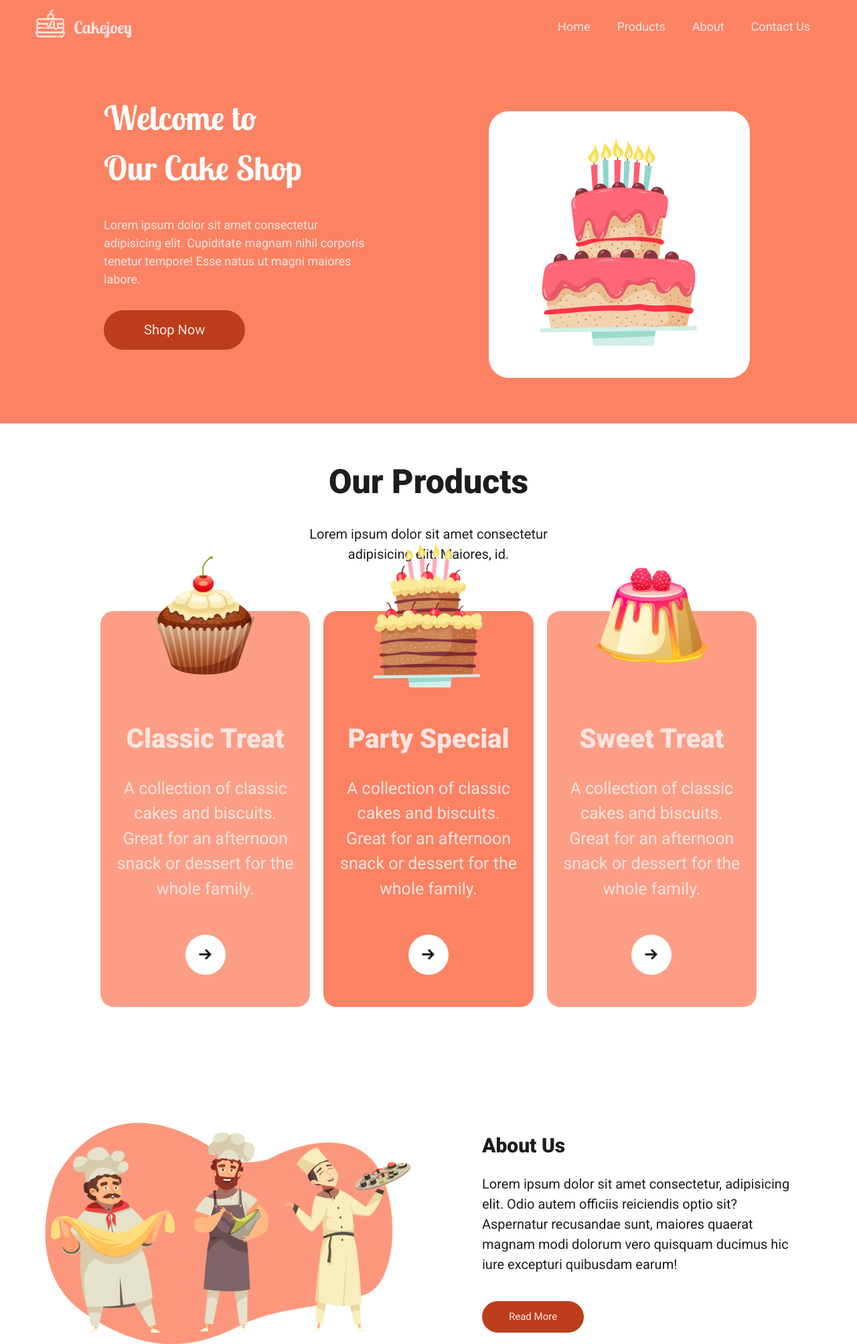
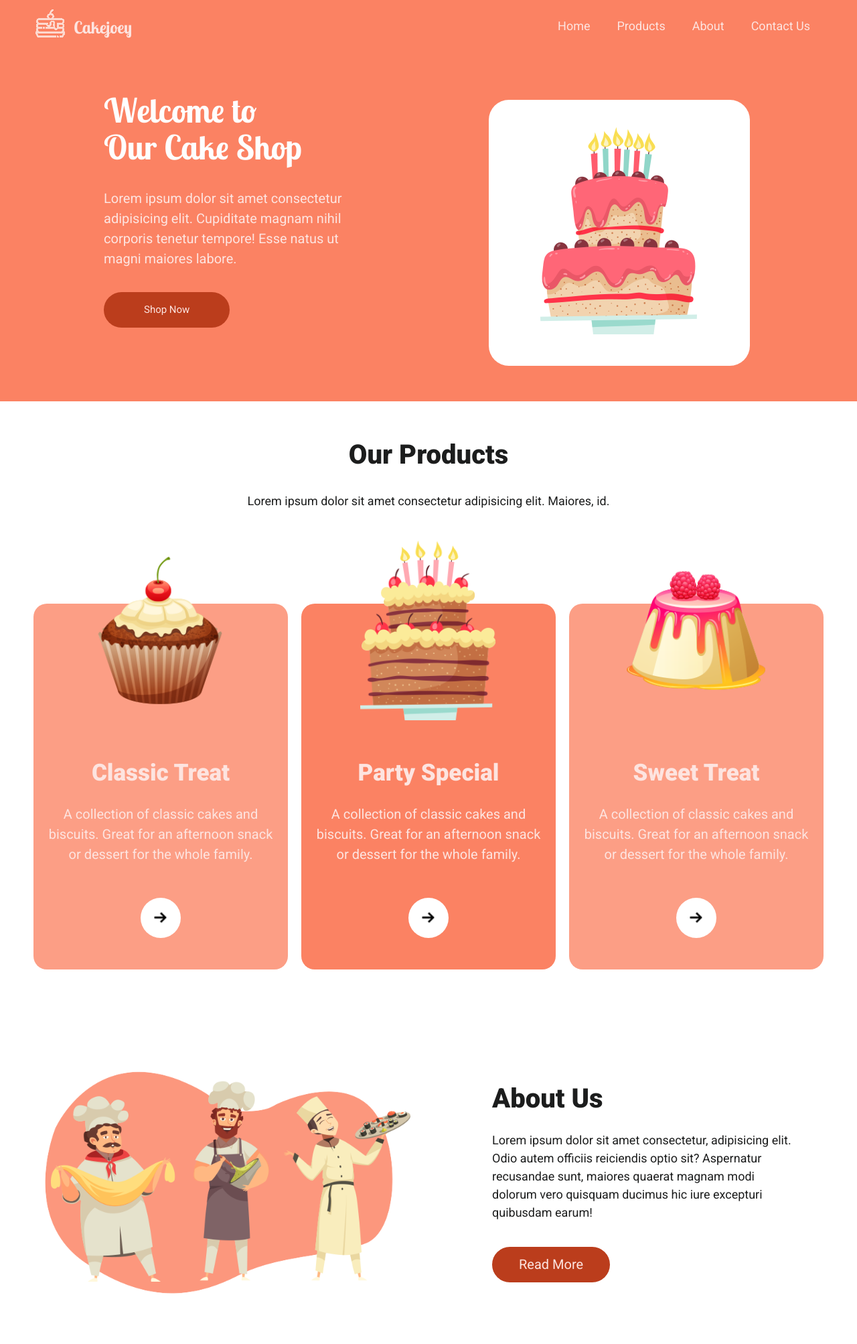
Before and after one commit to karl-george/CakeJoey, a plain HTML site: page index.html in a window 1280 px wide. Shown: the part 20-2026 px from the top of the page at 67% size. Drawn offline with Linux system fonts and the light colour scheme.

Commit message:
Tidying up src code and styling for responsiveness

```diff
--- a/css/styles.css
+++ b/css/styles.css
@@ -36,20 +36,38 @@ h1 {
   background: var(--color-primary);
   font-size: 6rem;
   margin-top: -2rem;
+  line-height: 1.1;
 }
 
 h2 {
-  font-size: 5rem;
+  /* font-size: 5rem; */
+  font-size: 4rem;
 }
 
 h3 {
-  font-size: 4rem;
+  /* font-size: 4rem; */
+  font-size: 2.8rem;
   font-weight: bold;
   margin-bottom: 2rem;
 }
 
 .heading-dark {
   color: var(--color-text-dark);
+}
+
+@media screen and (min-width: 1024px) {
+  body {
+    font-size: 1.8rem;
+  }
+  h1 {
+    font-size: 8rem;
+  }
+  h2 {
+    font-size: 4rem;
+  }
+  h3 {
+    font-size: 2.4rem;
+  }
 }
 
 /* Grids */
@@ -79,7 +97,7 @@ h3 {
   white-space: nowrap;
   padding: 4rem 6rem;
   border-radius: 40px;
-  font-size: 2rem;
+  font-size: 1.8rem;
 }
 
 .btn-dark {
@@ -88,15 +106,16 @@ h3 {
 }
 
 .btn-dark:hover {
-  /* TODO: Make sure hover effect doesn't clash with background colour of hero */
   background: #d95938;
 }
 
+@media screen and (min-width: 1024px) {
+  .btn {
+    font-size: 1.5rem;
+  }
+}
+
 /* Cake Card */
-.card-container {
-  max-width: 1000px;
-  margin: 0 auto;
-}
 
 .cake-grid {
   justify-content: center;
@@ -119,16 +138,17 @@ h3 {
 
 .card-title {
   margin-top: 1rem;
+  font-size: 3.5rem;
 }
 
 .cake-content {
-  font-size: 2.5rem;
   margin-bottom: 5rem;
+  width: 300px;
 }
 
 .cake-card-image {
   margin-top: 0rem;
-  max-width: 500px;
+  max-width: 200px;
 }
 
 .card-arrow {
@@ -166,11 +186,19 @@ h3 {
 @media screen and (min-width: 768px) {
   .cake-card {
     padding: 0 2rem 2rem 2rem;
-    max-width: 600px;
+    max-width: 700px;
   }
 
   .card-arrow {
     margin-bottom: 2rem;
+  }
+
+  .cake-card-image {
+    max-width: 250px;
+  }
+
+  .cake-content {
+    width: 45rem;
   }
 }
 
@@ -186,6 +214,17 @@ h3 {
 
   .cake-card-image {
     transform: translateY(-130px);
+    max-width: 500px;
+  }
+
+  .product-content {
+    width: 800px;
+    margin: 0 auto 12rem;
+  }
+
+  .cake-content {
+    font-size: 2rem;
+    width: 100%;
   }
 }
 
@@ -237,11 +276,14 @@ h3 {
 @media screen and (min-width: 768px) {
   .testimonial-card {
     padding: 2rem;
-    max-width: 100%;
   }
 
-  .testimonal.dark-block .grid {
+  .testimonial .grid {
     gap: 2rem;
+  }
+
+  .testimonial-heading {
+    font-size: 5rem;
   }
 }
 
@@ -261,7 +303,7 @@ h3 {
 .about-us-block {
   color: var(--color-text-dark);
   text-align: center;
-  margin-bottom: 4rem;
+  margin-bottom: 8rem;
 }
 
 .about-us-info {
@@ -286,6 +328,8 @@ h3 {
   .about-us-block {
     justify-items: center;
     align-items: center;
+    margin-top: 6rem;
+    margin-bottom: 10rem;
   }
 
   .about-us-block .btn {
@@ -317,6 +361,27 @@ h3 {
 @media screen and (min-width: 1024px) {
   .about-us-info {
     padding: 0 8rem;
+  }
+
+  .about-us-heading {
+    font-size: 4rem;
+  }
+
+  .about-us-block .btn {
+    font-size: 2rem;
+  }
+
+  .about-us-content {
+    width: 450px;
+  }
+}
+
+@media screen and (min-width: 1070px) {
+  .about-us-block {
+    justify-items: center;
+    align-items: center;
+    margin-top: -2rem;
+    margin-bottom: 4rem;
   }
 }
 
@@ -451,13 +516,27 @@ textarea {
 
 .container-small {
   max-width: 800px;
-  margin: 0 auto;
+  margin: 6rem auto;
   text-align: center;
 }
 
 .contact-form .btn {
   padding: 2rem 8rem;
   text-transform: uppercase;
+}
+
+@media screen and (min-width: 768px) {
+  .contact-form {
+    margin-bottom: 10rem;
+  }
+}
+
+@media screen and (min-width: 1024px) {
+  .container-small {
+    max-width: 800px;
+    margin: 8rem auto 0;
+    text-align: center;
+  }
 }
 
 /* Shop Contact Details */
@@ -490,6 +569,7 @@ textarea {
     font-size: 1.8rem;
     margin: 2rem auto;
     text-align: center;
+    margin-bottom: 10rem;
   }
 
   .location {
@@ -504,6 +584,12 @@ textarea {
 /* Footer */
 .icon-group {
   margin-top: 2rem;
+}
+
+@media screen and (min-width: 768px) {
+  .icon-group {
+    margin-top: 5rem;
+  }
 }
 
 /* Hero */
@@ -540,7 +626,7 @@ textarea {
 
   .shop-heading-content {
     width: 30rem;
-    font-size: 1.8rem;
+    font-size: 2rem;
   }
 
   .shop-heading .btn {
@@ -560,28 +646,8 @@ textarea {
 }
 
 @media screen and (min-width: 1024px) {
-  h1 {
-    font-size: 5rem;
-    width: 30rem;
-  }
-
   .shop-heading-content {
     width: 40rem;
-    font-size: 1.8rem;
-  }
-
-  .shop-heading .btn {
-    margin-top: 1.5rem;
-    padding: 1.8rem 6rem;
-  }
-
-  .hero-cake-img {
-    padding: 2rem;
-  }
-
-  .hero {
-    align-items: center;
-    justify-items: center;
-    padding: 3rem;
+    font-size: 2rem;
   }
 }
--- a/index.html
+++ b/index.html
@@ -4,6 +4,18 @@
     <meta charset="UTF-8" />
     <meta http-equiv="X-UA-Compatible" content="IE=edge" />
     <meta name="viewport" content="width=device-width, initial-scale=1.0" />
+    <meta name="description" content="Fantastic cakes at fantastic prices" />
+    <meta
+      property="og:title"
+      content="Cakejoey - Fantastic cakes at fantastic prices"
+    />
+    <meta
+      property="og:description"
+      content="Cakejoey is a cake bakery in the middle of nowhere. We offer delicious cakes at affordable prices."
+    />
+    <meta property="og:type" content="website" />
+    <meta property="og:image" content="http://cakejoey.com/cake.png" />
+    <meta property="og:url" content="http://cakejoey.com" />
     <link rel="preconnect" href="https://fonts.googleapis.com" />
     <link rel="preconnect" href="https://fonts.gstatic.com" crossorigin />
     <link
@@ -12,14 +24,14 @@
     />
     <link rel="stylesheet" href="css/normalize.css" />
     <link rel="stylesheet" href="css/styles.css" />
-    <title>CakeJoey - Fantastic cakes at great prices</title>
+    <title>Cakejoey - Fantastic Cakes at Great Prices</title>
   </head>
   <body>
     <!-- Nav Bar -->
     <header>
       <div class="container dark-block">
         <div class="container-inner">
-          <nav class="nav collapsible">
+          <nav class="nav collapsible" id="home">
             <a aria-label="CakeJoey" class="nav-brand" href="#"
               ><img
                 class="icon icon-white pancakes"
@@ -27,23 +39,19 @@
               />
               <span class="brand-title">Cakejoey</span>
             </a>
-            <img
-              class="icon icon-white nav-toggler"
-              src="images/menu.png"
-              alt=""
-            />
+            <img class="icon icon-white nav-toggler" src="images/menu.png" />
             <ul class="list nav-list collapsible-content">
               <li class="nav-item">
-                <a href="#">Home</a>
+                <a href="#home">Home</a>
               </li>
               <li class="nav-item">
-                <a href="#">Products</a>
+                <a href="#products">Products</a>
               </li>
               <li class="nav-item">
-                <a href="#">About</a>
+                <a href="#about">About</a>
               </li>
               <li class="nav-item">
-                <a href="#">Contact Us</a>
+                <a href="#contact">Contact Us</a>
               </li>
             </ul>
           </nav>
@@ -65,7 +73,11 @@
               <button class="btn btn-dark">Shop Now</button>
             </div>
             <div class="hero-cake">
-              <img class="hero-cake-img" src="images/cake.png" alt="" />
+              <img
+                class="hero-cake-img"
+                src="images/cake.png"
+                alt="A picture of a cake"
+              />
             </div>
           </div>
         </div>
@@ -75,14 +87,14 @@
     <section>
       <div class="container">
         <div class="container-inner">
-          <h2 class="product-title">Our Products</h2>
+          <h2 class="product-title" id="products">Our Products</h2>
           <p class="product-content">
             Lorem ipsum dolor sit amet consectetur adipisicing elit. Maiores,
             id.
           </p>
         </div>
       </div>
-      <div class="card-container">
+      <div class="container-inner">
         <div class="cake-grid grid grid--1x3">
           <div class="cake-card card-light">
             <img
@@ -104,7 +116,7 @@
             <img
               class="cake-card-image"
               src="images/cake1.png"
-              alt="Cake with a cherry on top"
+              alt="Picture of a birthday cake"
             />
             <h3 class="card-title">Party Special</h3>
             <p class="cake-content">
@@ -120,7 +132,7 @@
             <img
               class="cake-card-image"
               src="images/cake3.png"
-              alt="Cake with a cherry on top"
+              alt="Picture of a flan"
             />
             <h3 class="card-title card-3-title">Sweet Treat</h3>
             <p class="cake-content">
@@ -138,9 +150,9 @@
     <section>
       <div class="container">
         <div class="about-us-block grid grid--1x2">
-          <img src="images/bakers.png" alt="" />
+          <img src="images/bakers.png" alt="Picture of a group of bakers" />
           <div class="about-us-info">
-            <h2 class="about-us-heading">About Us</h2>
+            <h2 class="about-us-heading" id="about">About Us</h2>
             <p class="about-us-content">
               Lorem ipsum dolor sit amet consectetur, adipisicing elit. Odio
               autem officiis reiciendis optio sit? Aspernatur recusandae sunt,
@@ -156,6 +168,7 @@
     <section>
       <div class="container">
         <div class="testimonial dark-block">
+          <div class="container-inner">
             <h2 class="testimonial-heading">What Our Customers Say</h2>
             <div class="grid grid--1x2">
               <div class="testimonial-card">
@@ -187,11 +200,12 @@
             </div>
           </div>
         </div>
+      </div>
     </section>
     <!-- Contact Us -->
     <section>
       <div class="container-small">
-        <h2 class="heading-dark">Contact Us</h2>
+        <h2 class="heading-dark" id="contact">Contact Us</h2>
         <form class="contact-form">
           <div class="input-group">
             <input
```
Lines whose indentation alone changed are shown as unchanged.
